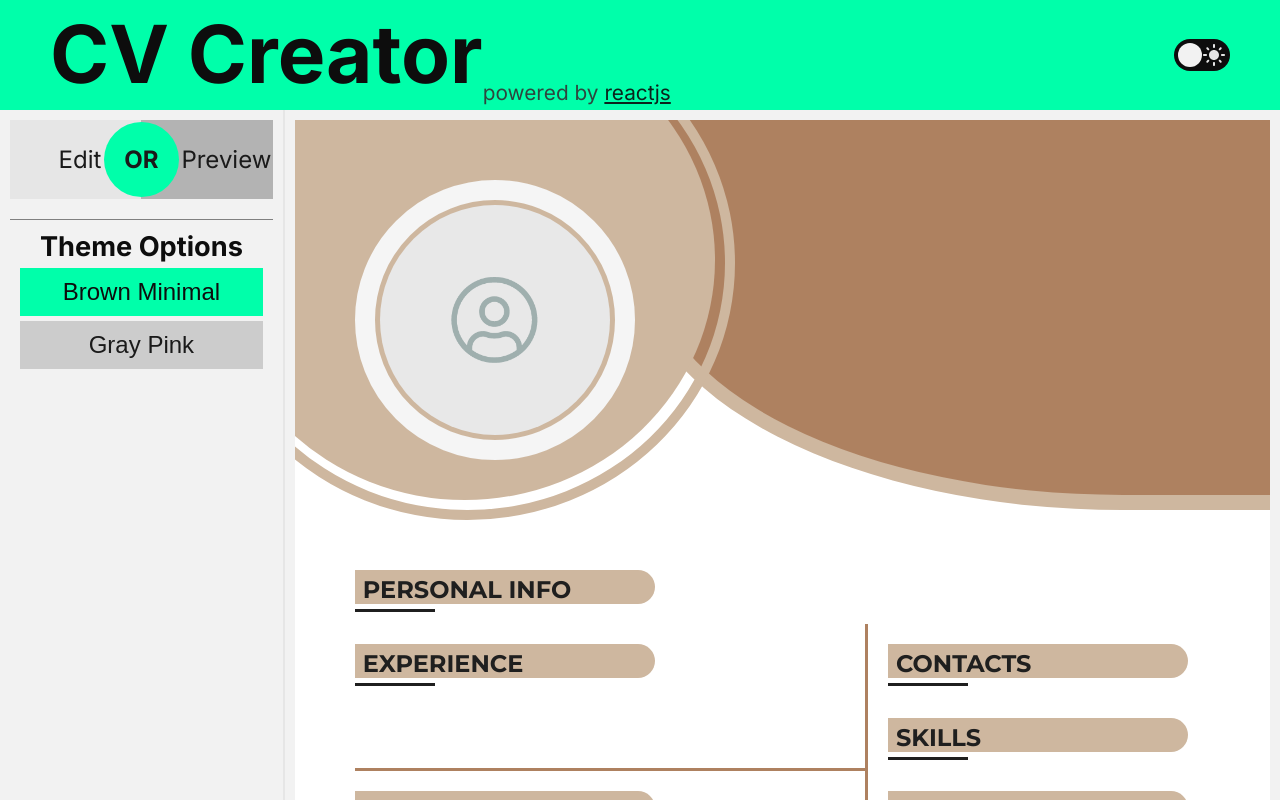
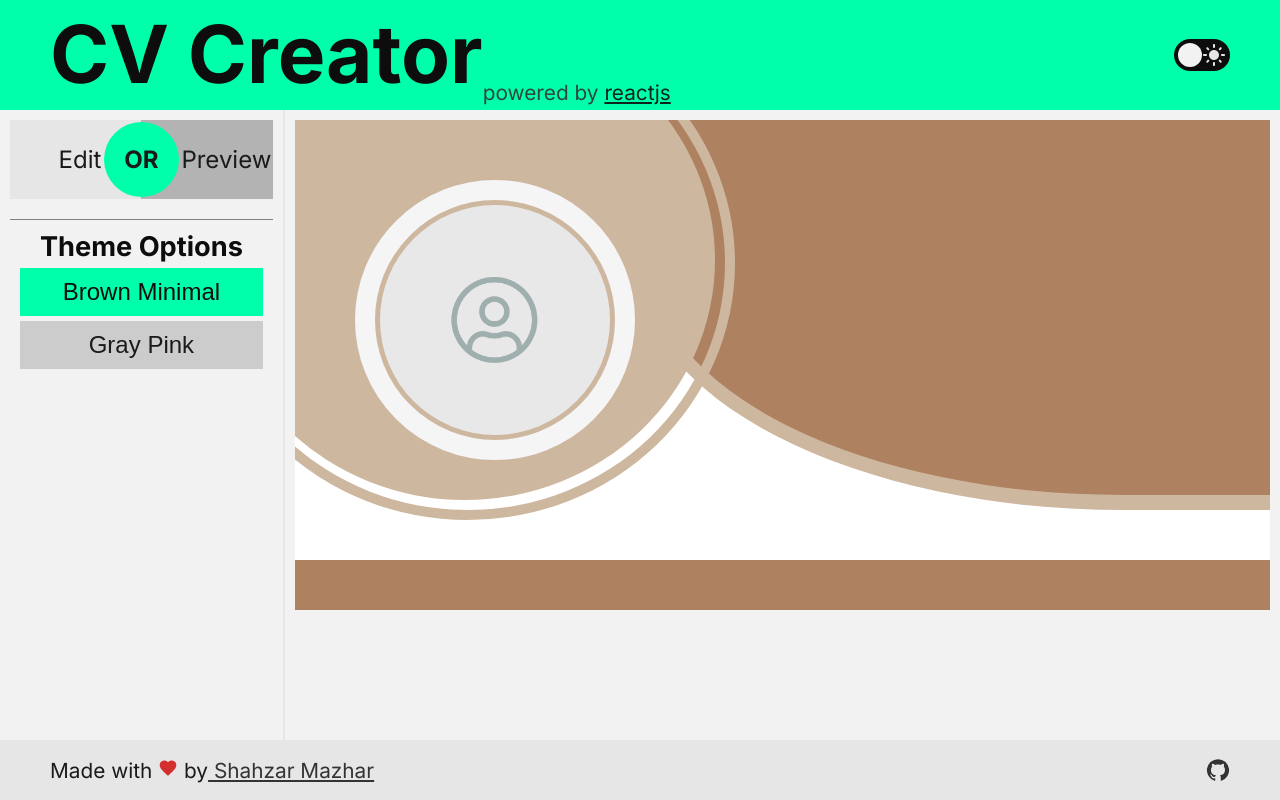
Before and after one commit to szmazhr/cv-project, a React app: page / in a window 1280 px wide. Both pictures are taken after a click on the element "Preview". Shown: the top 800 px of the page. Built offline with nearby package versions, Linux system fonts and the light colour scheme.

Commit message:
Empty fields will be ommited now

```diff
--- a/src/components/Preview.js
+++ b/src/components/Preview.js
@@ -15,15 +15,18 @@ export default class Preview extends Component {
     const { photo, name, bio, title, phone, email, address, city, country } =
       personal;
 
-    const linkListEl = links.map((link) => {
+    const linkEl = links.map((link) => {
       const { iconElement, url } = getIcon(link);
       return [iconElement, url];
     });
+    const isExperienceEmpty = experiences.find((e) => e.company || e.position);
+    const isEducationEmpty = educations.find((e) => e.collage || e.degree);
     return (
       <section className={`preview ${theme}`}>
         <Header name={name} title={title} />
         <Photo name={name} photo={photo} />
-        <Para text={bio} />
+        {bio && <Para text={bio} />}
+        {(phone || email || address || city || country) && (
           <List
             heading="Contacts"
             listItems={[
@@ -37,10 +40,11 @@ export default class Preview extends Component {
               ],
             ]}
           />
-        <Experience listItems={experiences} />
-        <Education listItems={educations} />
-        <List heading="Skills" listItems={skills} />
-        <List heading="Other Links" listItems={linkListEl} />
+        )}
+        {isExperienceEmpty && <Experience listItems={experiences} />}
+        {isEducationEmpty && <Education listItems={educations} />}
+        {skills.length > 0 && <List heading="Skills" listItems={skills} />}
+        {linkEl.length > 0 && <List heading="Other Links" listItems={linkEl} />}
       </section>
     );
   }
```
Lines whose indentation alone changed are shown as unchanged.
